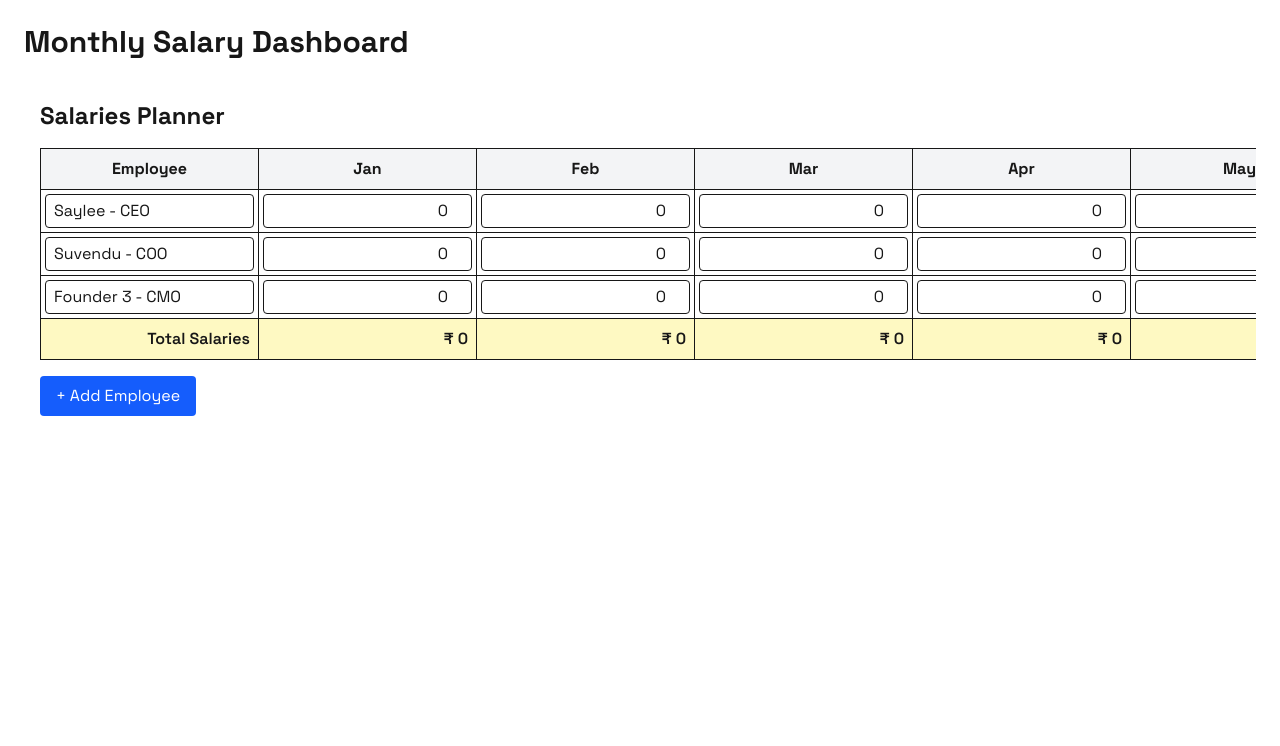
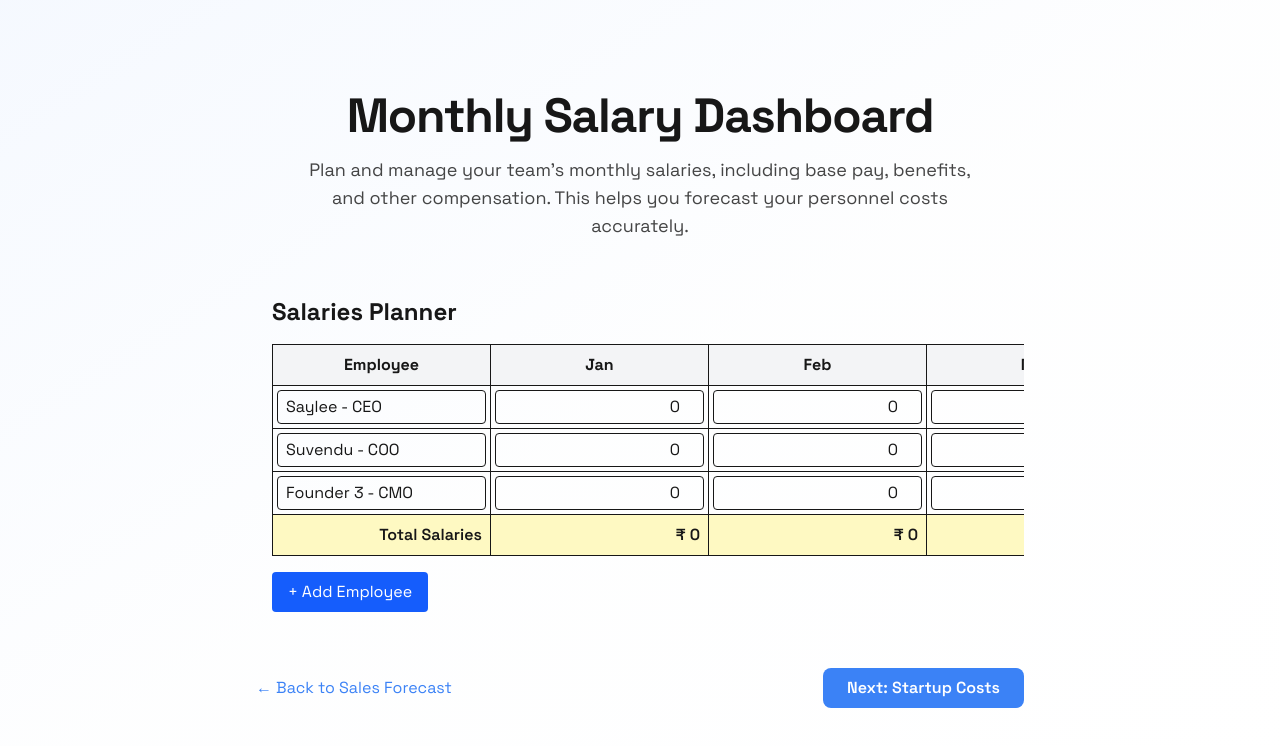
Before and after one commit to manuemmanuel/StartUp-Risk-Assessment, a Next.js app: page /salaries in a window 1280 px wide. Shown: the top 746 px of the page. Built offline with nearby package versions, Linux system fonts and the light colour scheme.

Commit message:
salaries page

```diff
--- a/src/app/salaries/page.tsx
+++ b/src/app/salaries/page.tsx
@@ -1,11 +1,23 @@
 // app/salary/page.tsx
 import SalaryPlanner from '@/components/SalaryPlanner';
+import Link from 'next/link';
 
 export default function SalaryPage() {
   return (
-    <main className="p-6">
-      <h1 className="text-3xl font-bold mb-6">Monthly Salary Dashboard</h1>
-      <SalaryPlanner />
-    </main>
+    <div className="min-h-screen bg-gradient-to-br from-primary/5 via-accent/10 to-background flex flex-col items-center justify-center py-12 px-4 sm:px-8">
+      <div className="w-full max-w-3xl mx-auto">
+        <div className="mb-10 text-center">
+          <h1 className="text-4xl sm:text-5xl font-extrabold text-foreground mb-4 tracking-tight">Monthly Salary Dashboard</h1>
+          <p className="text-lg text-foreground/80 max-w-2xl mx-auto">
+            Plan and manage your team's monthly salaries, including base pay, benefits, and other compensation. This helps you forecast your personnel costs accurately.
+          </p>
+        </div>
+        <SalaryPlanner />
+        <div className="mt-10 flex justify-between items-center">
+          <Link href="/sales-forecast" className="text-primary hover:underline">&larr; Back to Sales Forecast</Link>
+          <Link href="/startup-costs" className="bg-primary text-primary-foreground px-6 py-2 rounded-lg font-semibold hover:bg-primary/90 transition-colors">Next: Startup Costs</Link>
+        </div>
+      </div>
+    </div>
   );
 }
```
